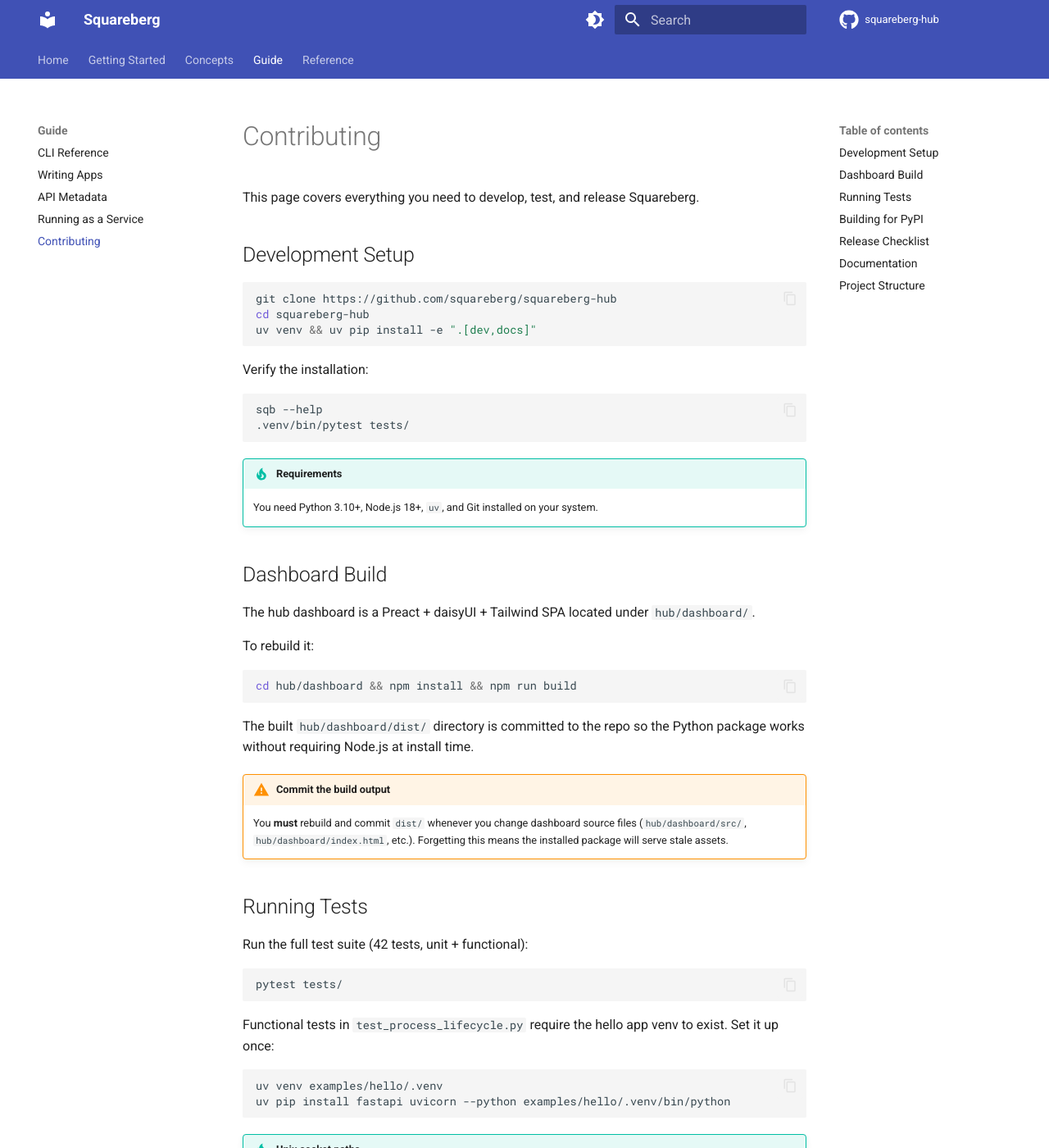
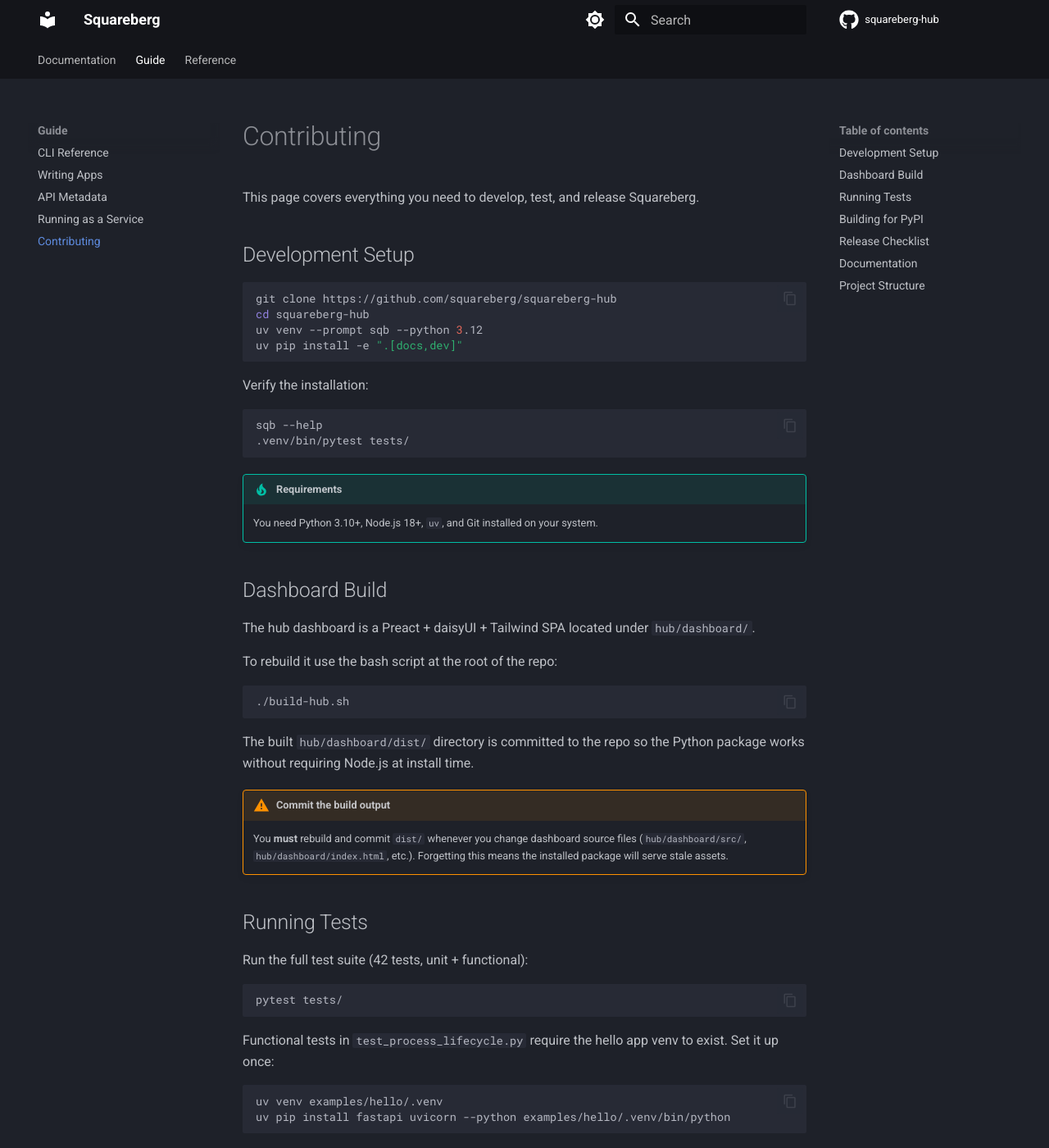
Before and after one commit to squareberg/squareberg-hub, an MkDocs documentation site: the page built from docs/guide/contributing.md, in a window 1280 px wide and 1400 px high. Shown: the whole window at 82% size. Built offline with MkDocs 1.6.1 and Material for MkDocs 9.7.7, drawn with Linux system fonts in a browser that asks for light colours; comment, search, counter and statistics services are not loaded; some of the changed text lies outside the part shown.

Commit message:
Cleanup before making repository public

````diff
--- a/docs/guide/contributing.md
+++ b/docs/guide/contributing.md
@@ -7,7 +7,8 @@
 ```bash
 git clone https://github.com/squareberg/squareberg-hub
 cd squareberg-hub
-uv venv && uv pip install -e ".[dev,docs]"
+uv venv --prompt sqb --python 3.12
+uv pip install -e ".[docs,dev]"
 ```
 
 Verify the installation:
@@ -24,10 +25,10 @@
 
 The hub dashboard is a Preact + daisyUI + Tailwind SPA located under `hub/dashboard/`.
 
-To rebuild it:
+To rebuild it use the bash script at the root of the repo:
 
 ```bash
-cd hub/dashboard && npm install && npm run build
+./build-hub.sh
 ```
 
 The built `hub/dashboard/dist/` directory is committed to the repo so the Python package works without requiring Node.js at install time.
@@ -90,10 +91,10 @@
 
 ## Documentation
 
-Docs are built with mkdocs-material. To preview locally:
+Docs are built with mkdocs-material. To preview locally use the bash script at the root of the repo:
 
 ```bash
-mkdocs serve
+./serve-docs.sh
 ```
 
 Build with strict mode to catch broken links:
--- a/mkdocs.yml
+++ b/mkdocs.yml
@@ -7,18 +7,18 @@
 theme:
   name: material
   palette:
+    - scheme: slate
+      primary: black
+      accent: indigo
+      toggle:
+        icon: material/brightness-7
+        name: Switch to light mode
     - scheme: default
       primary: indigo
       accent: indigo
       toggle:
         icon: material/brightness-4
         name: Switch to dark mode
-    - scheme: slate
-      primary: black
-      accent: indigo
-      toggle:
-        icon: material/brightness-7
-        name: Switch to light mode
   features:
     - navigation.tabs
     - navigation.sections
@@ -57,14 +57,15 @@
             show_root_heading: true
 
 nav:
-  - Home: index.md
-  - Getting Started:
-    - Installation: getting-started/installation.md
-    - Hello World: getting-started/hello-world.md
-  - Concepts:
-    - Architecture: concepts/architecture.md
-    - Apps: concepts/apps.md
-    - Frontends: concepts/frontends.md
+  - Documentation:
+    - Home: index.md
+    - Getting Started:
+      - Installation: getting-started/installation.md
+      - Hello World: getting-started/hello-world.md
+    - Concepts:
+      - Architecture: concepts/architecture.md
+      - Apps: concepts/apps.md
+      - Frontends: concepts/frontends.md
   - Guide:
     - CLI Reference: guide/cli.md
     - Writing Apps: guide/writing-apps.md
````
Also changed, not shown: README.md (+6 -7 lines), docs/concepts/architecture.md (+12 -12 lines), docs/guide/deployment.md (+4 -4 lines), 10 other files.
